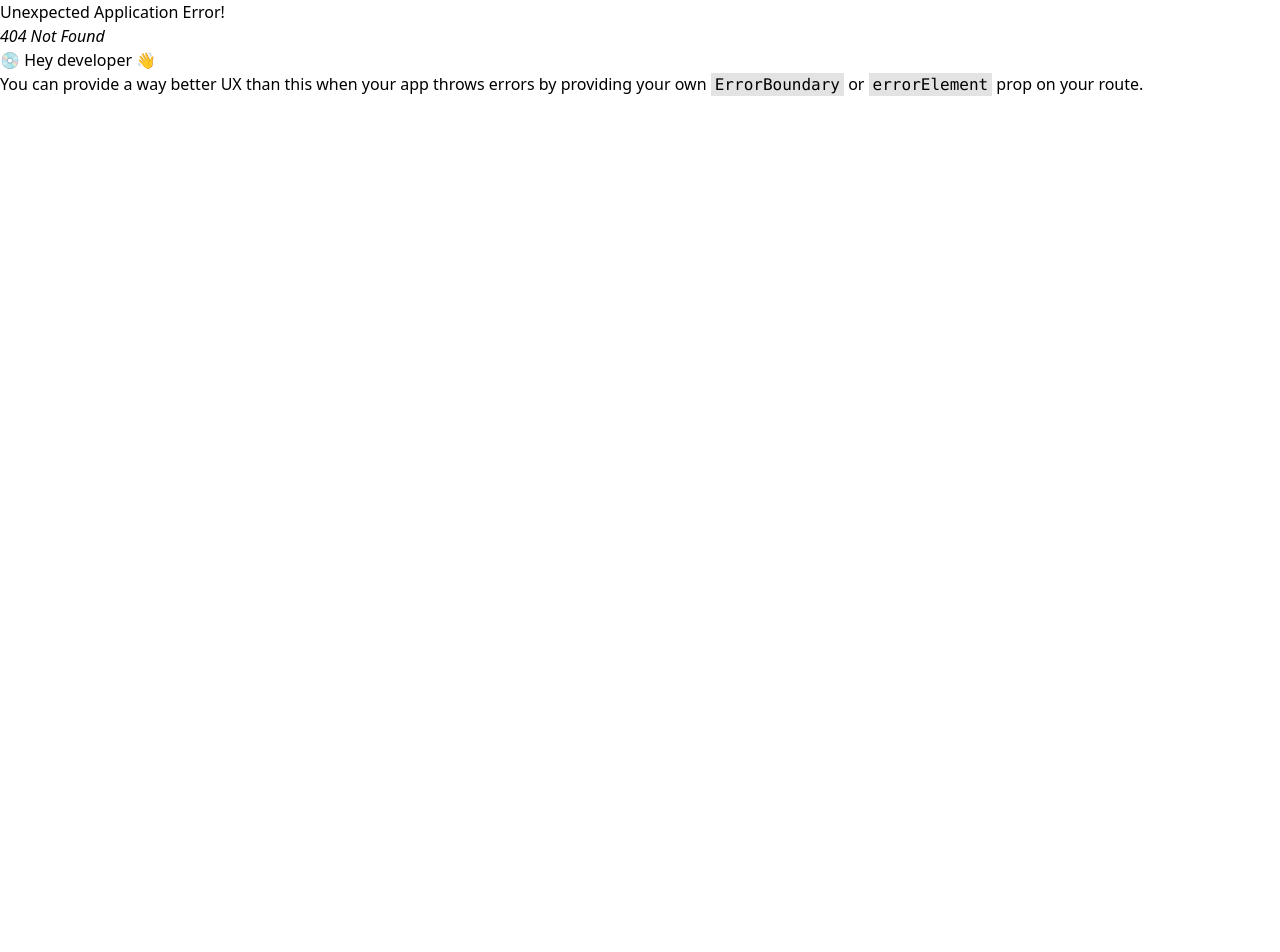
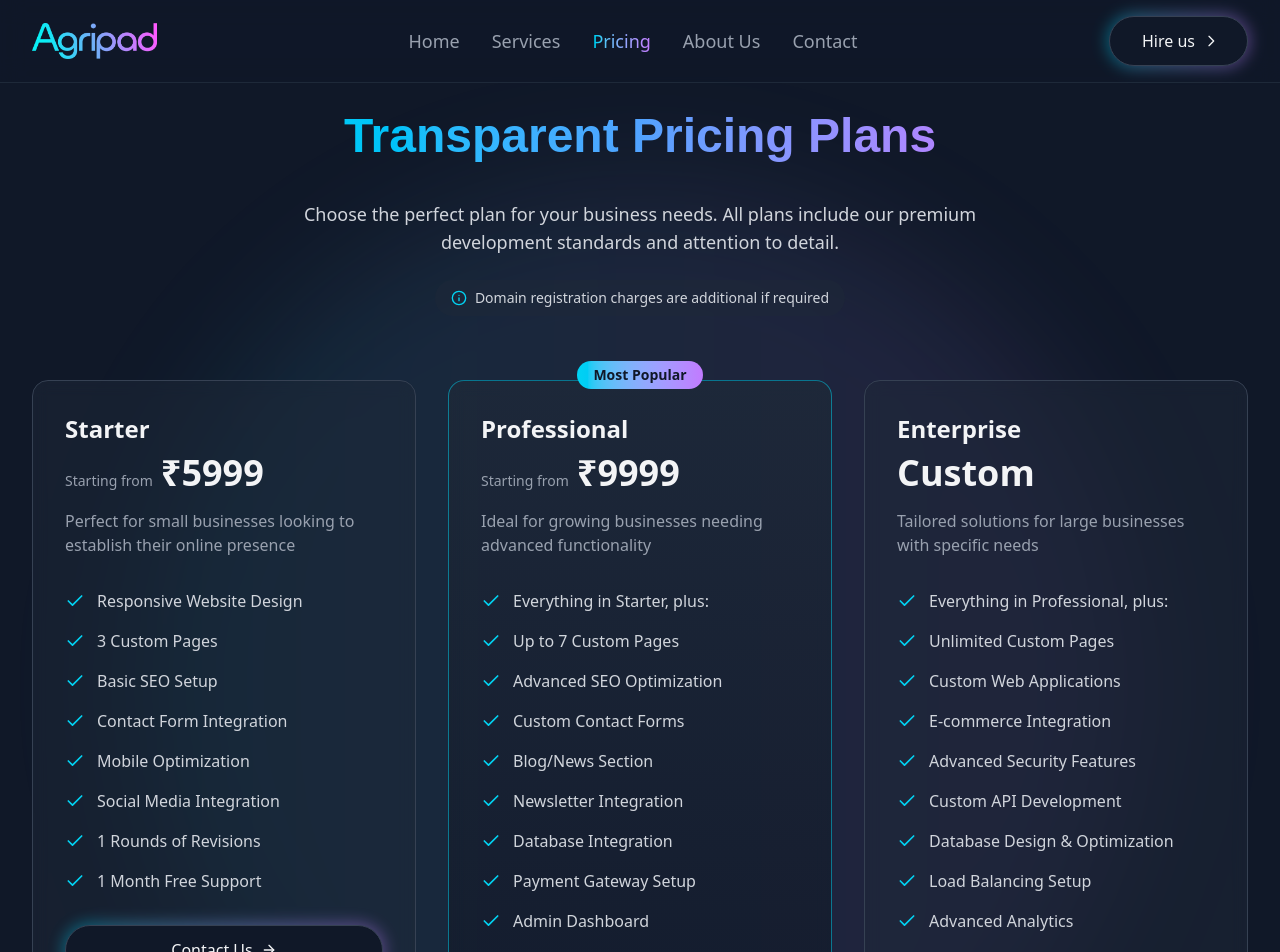
Before and after one commit to SM0718/teamPortfolio, a React (Vite) app: page /pricing in a window 1280 px wide. Before the commit this address had no page. Shown: the top 952 px of the page. Before the commit the page ends 800 px from the top, so only its background shows below. Built offline with nearby package versions, Linux system fonts and the light colour scheme; a web font is replaced by a local one.

Commit message:
Added Pricing

```diff
--- a/src/components/Header.jsx
+++ b/src/components/Header.jsx
@@ -27,6 +27,7 @@ const Header = () => {
             {[
               { to: "/", label: "Home" },
               { to: "/services", label: "Services" },
+              { to: "/pricing", label: "Pricing" },
               { to: "/about", label: "About Us" },
               { to: "/contact", label: "Contact" },
             ].map(({ to, label }) => (
@@ -86,9 +87,10 @@ const Header = () => {
         >
           {[
             { to: "/", label: "Home" },
+            { to: "/services", label: "Services" },
+            { to: "/pricing", label: "Pricing" },
+            { to: "/contact", label: "Contact" },
             { to: "/about", label: "About Us" },
-            { to: "/contact", label: "Contact" },
-            { to: "/services", label: "Services" },
           ].map(({ to, label }) => (
             <NavLink
               key={to}
--- a/src/components/HireUsSection.jsx
+++ b/src/components/HireUsSection.jsx
@@ -1,46 +1,102 @@
 import React from 'react';
-import { ArrowRight } from 'lucide-react';
+import { ArrowRight, Code, Zap, Users, Clock, Shield, Star } from 'lucide-react';
+import { useNavigate } from 'react-router-dom';
 
 const HireUsSection = () => {
+
+  const navigate = useNavigate()
+
+  const differentiators = [
+    {
+      icon: <Code className="w-6 h-6 text-cyan-400" />,
+      title: "Technical Excellence",
+      description: "Our team of senior designers and developers brings multiple years of experience in building scalable, modern applications using cutting-edge technologies."
+    },
+    {
+      icon: <Clock className="w-6 h-6 text-blue-400" />,
+      title: "Rapid Delivery",
+      description: "We maintain quick turnaround times without compromising quality, using agile methodologies and efficient development practices."
+    },
+    {
+      icon: <Users className="w-6 h-6 text-indigo-400" />,
+      title: "Collaborative Approach",
+      description: "We work as an extension of your team, ensuring transparent communication and alignment with your business goals."
+    },
+    {
+      icon: <Shield className="w-6 h-6 text-purple-400" />,
+      title: "Security First",
+      description: "We implement industry-leading security practices and follow strict compliance standards to protect your data and users."
+    },
+    {
+      icon: <Zap className="w-6 h-6 text-cyan-400" />,
+      title: "Innovation Focus",
+      description: "We stay ahead of technology trends, bringing innovative solutions and fresh perspectives to your challenges."
+    },
+    {
+      icon: <Star className="w-6 h-6 text-blue-400" />,
+      title: "End-to-End Service",
+      description: "From initial concept to ongoing maintenance, we provide comprehensive support throughout your project lifecycle."
+    }
+  ];
+
   return (
-    <section className="bg-gray-900 py-24">
-      <div className="mx-auto max-w-3xl px-4 text-center sm:px-6 lg:px-8">
-        {/* Gradient container */}
-        <div className="relative">
-          {/* <div className="absolute -inset-1 bg-gradient-to-r from-cyan-400 to-purple-400 rounded-lg blur opacity-25"></div> */}
-          <div className="relative">
-            {/* Main Heading */}
-            <h2 className="font-ulm text-4xl font-bold bg-gradient-to-r from-cyan-400 via-blue-400 to-purple-400 bg-clip-text text-transparent sm:text-5xl">
-              Work with us
+    <section className="bg-gray-900 py-24 relative overflow-hidden">
+      <div className="mx-auto max-w-7xl px-4 sm:px-6 lg:px-8">
+        {/* Main Content */}
+        <div className="relative z-10">
+          {/* Header */}
+          <div className="text-center max-w-3xl mx-auto">
+            <h2 className="font-ulm text-4xl pb-4 font-bold bg-gradient-to-r from-cyan-400 via-blue-400 to-purple-400 bg-clip-text text-transparent sm:text-5xl">
+              Why Choose Us?
             </h2>
+            <p className="mt-6 text-lg leading-relaxed text-gray-300">
+              We don't just build software – we create lasting solutions that drive your business forward. Here's what sets us apart:
+            </p>
+          </div>
 
-            {/* Subheading */}
-            <p className="mt-6 text-lg leading-relaxed text-gray-300">
-              We'd love to hear from you! Get in touch and let's talk about what we can do for you.
+          {/* Differentiators Grid */}
+          <div className="mt-16 grid gap-8 md:grid-cols-2 lg:grid-cols-3">
+            {differentiators.map((item, index) => (
+              <div
+                key={index}
+                className="relative group p-6 rounded-2xl bg-gray-800/50 backdrop-blur-sm border border-gray-700 hover:border-gray-600 transition-all duration-300"
+              >
+                <div className="absolute inset-0 bg-gradient-to-r from-cyan-500/10 to-purple-500/10 rounded-2xl opacity-0 group-hover:opacity-100 transition-opacity"></div>
+                <div className="relative">
+                  <div className="p-2 w-fit rounded-lg bg-gray-900/50 mb-4">
+                    {item.icon}
+                  </div>
+                  <h3 className="text-xl font-semibold text-gray-100 mb-2">
+                    {item.title}
+                  </h3>
+                  <p className="text-gray-400">
+                    {item.description}
+                  </p>
+                </div>
+              </div>
+            ))}
+          </div>
+
+          {/* CTA Section */}
+          <div className="mt-16 text-center">
+            <p className="text-lg text-gray-300 mb-8">
+              Ready to transform your ideas into reality? Let's create something extraordinary together.
             </p>
-
-            {/* CTA Button */}
-            <div className="hidden md:block ml-auto my-4">
-            <a
-              href="/contact"
+            <div
               className="relative inline-flex group items-center"
             >
-              <div className="absolute -inset-0.5 bg-gradient-to-r from-cyan-400 to-purple-400 rounded-full blur opacity-40 group-hover:opacity-60 transition duration-300"></div>
-              <span className="relative inline-flex items-center px-8 py-3 rounded-full bg-gray-900 border border-gray-700 text-gray-100 font-medium transition-all duration-300 group-hover:border-gray-600">
-                Hire us
-                <svg className="ml-2 -mr-1 w-4 h-4 group-hover:translate-x-1 transition-transform duration-300" fill="none" viewBox="0 0 24 24" stroke="currentColor">
-                  <path strokeLinecap="round" strokeLinejoin="round" strokeWidth={2} d="M9 5l7 7-7 7" />
-                </svg>
+              <div className="absolute cursor-pointer -inset-0.5 bg-gradient-to-r from-cyan-400 to-purple-400 rounded-full blur opacity-40 group-hover:opacity-60 transition duration-300"></div>
+              <span onClick={() => navigate('/pricing')} className="relative inline-flex items-center px-8 py-3 rounded-full bg-gray-900 border border-gray-700 text-gray-100 font-medium transition-all duration-300 group-hover:border-gray-600">
+                View Pricing
+                <ArrowRight className="ml-2 w-4 h-4 group-hover:translate-x-1 transition-transform duration-300" />
               </span>
-            </a>
-          </div>
-
+            </div>
           </div>
         </div>
 
         {/* Background decoration */}
-        <div className="absolute top-1/2 left-1/2 -translate-x-1/2 -translate-y-1/2 -z-10">
-          <div className="w-[500px] h-[500px] bg-gradient-to-r from-cyan-400/20 to-purple-400/20 rounded-full blur-3xl"></div>
+        <div className="absolute top-1/2 left-1/2 -translate-x-1/2 -translate-y-1/2 -z-0">
+          <div className="w-[800px] h-[800px] bg-gradient-to-r from-cyan-400/20 to-purple-400/20 rounded-full blur-3xl"></div>
         </div>
       </div>
     </section>
--- a/src/main.jsx
+++ b/src/main.jsx
@@ -11,6 +11,7 @@ import ContactForm from './pages/ContactForm.jsx'
 import ServicesPage from './pages/ServicesPage.jsx'
 import PortfolioPage from './pages/PortfolioPage.jsx'
 import ServiceDesc from './pages/ServiceDesc.jsx'
+import PricingSection from './pages/PricingSection.jsx'
 
 const router = createBrowserRouter(
   createRoutesFromElements(
@@ -21,6 +22,7 @@ const router = createBrowserRouter(
       <Route path='/services' element={<ServicesPage /> } />
       <Route path='/portfolio/:position' element={<PortfolioPage /> } />
       <Route path='/services/:serviceId' element={<ServiceDesc /> } />
+      <Route path='/pricing' element={<PricingSection /> } />
     </Route>
   ))
 
--- /dev/null
+++ b/src/pages/PricingSection.jsx
@@ -0,0 +1,157 @@
+import React from 'react';
+import { Check, ArrowRight, Info } from 'lucide-react';
+
+const PricingSection = () => {
+  const pricingPlans = [
+    {
+      name: "Starter",
+      price: "5999",
+      description: "Perfect for small businesses looking to establish their online presence",
+      features: [
+        "Responsive Website Design",
+        "3 Custom Pages",
+        "Basic SEO Setup",
+        "Contact Form Integration",
+        "Mobile Optimization",
+        "Social Media Integration",
+        "1 Rounds of Revisions",
+        "1 Month Free Support"
+      ],
+      highlight: false
+    },
+    {
+      name: "Professional",
+      price: "9999",
+      description: "Ideal for growing businesses needing advanced functionality",
+      features: [
+        "Everything in Starter, plus:",
+        "Up to 7 Custom Pages",
+        "Advanced SEO Optimization",
+        "Custom Contact Forms",
+        "Blog/News Section",
+        "Newsletter Integration",
+        "Database Integration",
+        "Payment Gateway Setup",
+        "Admin Dashboard",
+        "2 Months Free Support",
+        "Priority Support Response"
+      ],
+      highlight: true
+    },
+    {
+      name: "Enterprise",
+      price: "Custom",
+      description: "Tailored solutions for large businesses with specific needs",
+      features: [
+        "Everything in Professional, plus:",
+        "Unlimited Custom Pages",
+        "Custom Web Applications",
+        "E-commerce Integration",
+        "Advanced Security Features",
+        "Custom API Development",
+        "Database Design & Optimization",
+        "Load Balancing Setup",
+        "Advanced Analytics",
+        "4 Months Free Support",
+        "24/7 Priority Support"
+      ],
+      highlight: false
+    }
+  ];
+
+  return (
+    <section className="bg-gray-900 py-24 relative">
+      {/* Background decoration */}
+      <div className="absolute inset-0 overflow-hidden">
+        <div className="absolute top-1/2 left-1/2 -translate-x-1/2 -translate-y-1/2 w-[1000px] h-[1000px] bg-gradient-to-r from-cyan-400/10 to-purple-400/10 rounded-full blur-3xl"></div>
+      </div>
+
+      <div className="relative max-w-7xl mx-auto px-4 sm:px-6 lg:px-8">
+        {/* Header */}
+        <div className="text-center max-w-3xl mx-auto mb-16">
+          <h2 className="font-ulm text-4xl py-4 font-bold bg-gradient-to-r from-cyan-400 via-blue-400 to-purple-400 bg-clip-text text-transparent sm:text-5xl mb-6">
+            Transparent Pricing Plans
+          </h2>
+          <p className="text-lg text-gray-300">
+            Choose the perfect plan for your business needs. All plans include our premium development standards and attention to detail.
+          </p>
+          <div className="mt-6 inline-flex items-center gap-2 bg-gray-800/50 px-4 py-2 rounded-full">
+            <Info className="w-4 h-4 text-cyan-400" />
+            <p className="text-sm text-gray-300">
+              Domain registration charges are additional if required
+            </p>
+          </div>
+        </div>
+
+        {/* Pricing Cards */}
+        <div className="grid lg:grid-cols-3 gap-8">
+          {pricingPlans.map((plan, index) => (
+            <div
+              key={index}
+              className={`relative rounded-2xl backdrop-blur-sm border transition-all duration-300 hover:border-gray-600 ${
+                plan.highlight
+                  ? 'bg-gradient-to-b from-gray-800/80 to-gray-900/80 border-cyan-400/50'
+                  : 'bg-gray-800/50 border-gray-700'
+              }`}
+            >
+              {plan.highlight && (
+                <div className="absolute -top-5 left-0 right-0 flex justify-center">
+                  <span className="bg-gradient-to-r from-cyan-400 to-purple-400 text-gray-900 text-sm font-semibold px-4 py-1 rounded-full">
+                    Most Popular
+                  </span>
+                </div>
+              )}
+
+              <div className="p-8">
+                <h3 className="text-2xl font-bold text-gray-100 mb-2">{plan.name}</h3>
+                <div className="flex items-baseline gap-2 mb-4">
+                  {plan.price !== "Custom" ? (
+                    <>
+                      <span className="text-sm text-gray-400">Starting from</span>
+                      <span className="text-4xl font-bold text-gray-100">₹{plan.price}</span>
+                    </>
+                  ) : (
+                    <span className="text-4xl font-bold text-gray-100">Custom</span>
+                  )}
+                </div>
+                <p className="text-gray-400 mb-8">{plan.description}</p>
+
+                <div className="space-y-4 mb-8">
+                  {plan.features.map((feature, idx) => (
+                    <div key={idx} className="flex items-start gap-3">
+                      <Check className="w-5 h-5 text-cyan-400 mt-0.5 shrink-0" />
+                      <span className="text-gray-300">{feature}</span>
+                    </div>
+                  ))}
+                </div>
+
+                <a
+                  href="/contact"
+                  className="relative inline-flex w-full group items-center justify-center"
+                >
+                  <div className="absolute -inset-0.5 bg-gradient-to-r from-cyan-400 to-purple-400 rounded-full blur opacity-40 group-hover:opacity-60 transition duration-300"></div>
+                  <span className="relative w-full inline-flex items-center justify-center px-8 py-3 rounded-full bg-gray-900 border border-gray-700 text-gray-100 font-medium transition-all duration-300 group-hover:border-gray-600">
+                    Contact Us
+                    <ArrowRight className="ml-2 w-4 h-4 group-hover:translate-x-1 transition-transform duration-300" />
+                  </span>
+                </a>
+              </div>
+            </div>
+          ))}
+        </div>
+
+        {/* Additional Info */}
+        <div className="mt-16 text-center">
+          <p className="text-lg text-gray-300 mb-8">
+            Already have a domain? No problem! We'll help you set everything up with your existing domain at no extra cost.
+          </p>
+          <p className="text-gray-400">
+            All plans include our standard quality assurance, security best practices, and responsive design.
+          </p>
+        </div>
+      </div>
+    </section>
+  );
+};
+
+export default PricingSection;
--- a/src/pages/ServicesPage.jsx
+++ b/src/pages/ServicesPage.jsx
@@ -59,7 +59,7 @@ const ServicesPage = () => {
           "Print Design"
         ],
         color: "from-orange-400 to-red-400",
-        slug: '/services/3'
+        slug: '/services/2'
       },
     // {
     //   icon: <Globe className="w-8 h-8" />,
```
